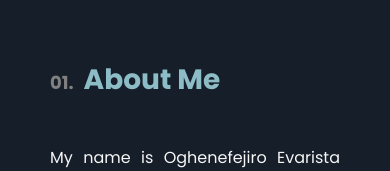
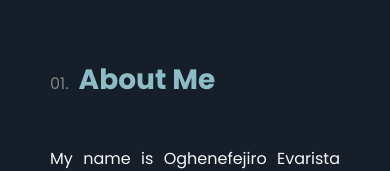
Before and after one commit to Evaloper/portfolio, a React (Vite) app: page / in a window 390 px wide. Shown: the part 755-926 px from the top of the page. Built offline with nearby package versions, Linux system fonts and the light colour scheme.

Commit message:
Styling adjustment3

```diff
--- a/src/components/AboutMe/index.scss
+++ b/src/components/AboutMe/index.scss
@@ -16,7 +16,7 @@
   display: flex;
   justify-content: space-around;
   // align-items: center;
-  height: 75vh;
+  height: 80vh;
   width: 100%;
   //   padding: 0 100px;
 
--- a/src/components/TheProcess/index.scss
+++ b/src/components/TheProcess/index.scss
@@ -10,9 +10,13 @@
     padding: 200px 50px 50px 50px;
   }
 
-  @media screen and (max-width: 425px) {
-    padding: 150px 50px 50px 50px;
-  }
+  // @media screen and (max-width: 550px) {
+  //   padding: 250px 50px 50px 50px;
+  // }
+
+  // @media screen and (max-width: 425px) {
+  //   padding: 250px 50px 50px 50px;
+  // }
 
   h3 {
     color: #afeaf4c6;
--- a/src/index.css
+++ b/src/index.css
@@ -29,7 +29,8 @@ h2 {
 h2 .span {
   padding-right: 10px;
   color: grey;
-  font-size: 22px;
+  font-size: 18px;
+  font-weight: 400;
 }
 
 a {
@@ -43,7 +44,7 @@ a {
   }
 
   h2 .span {
-    font-size: 18px;
+    font-size: 16px;
   }
 }
 
```
